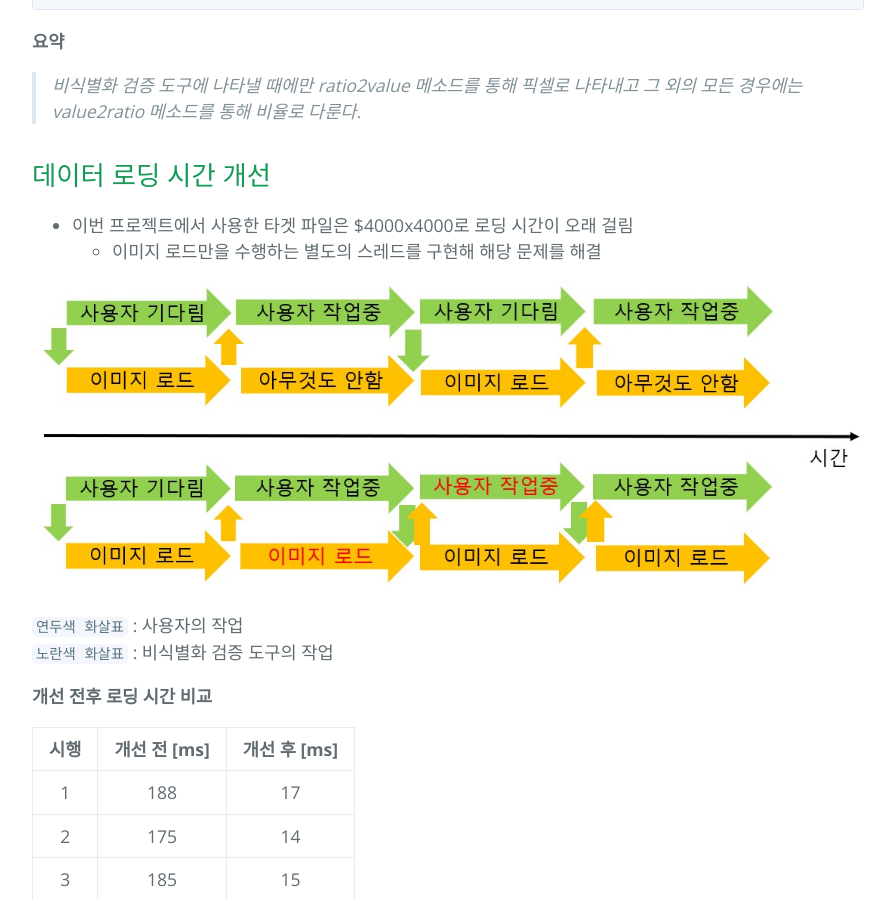
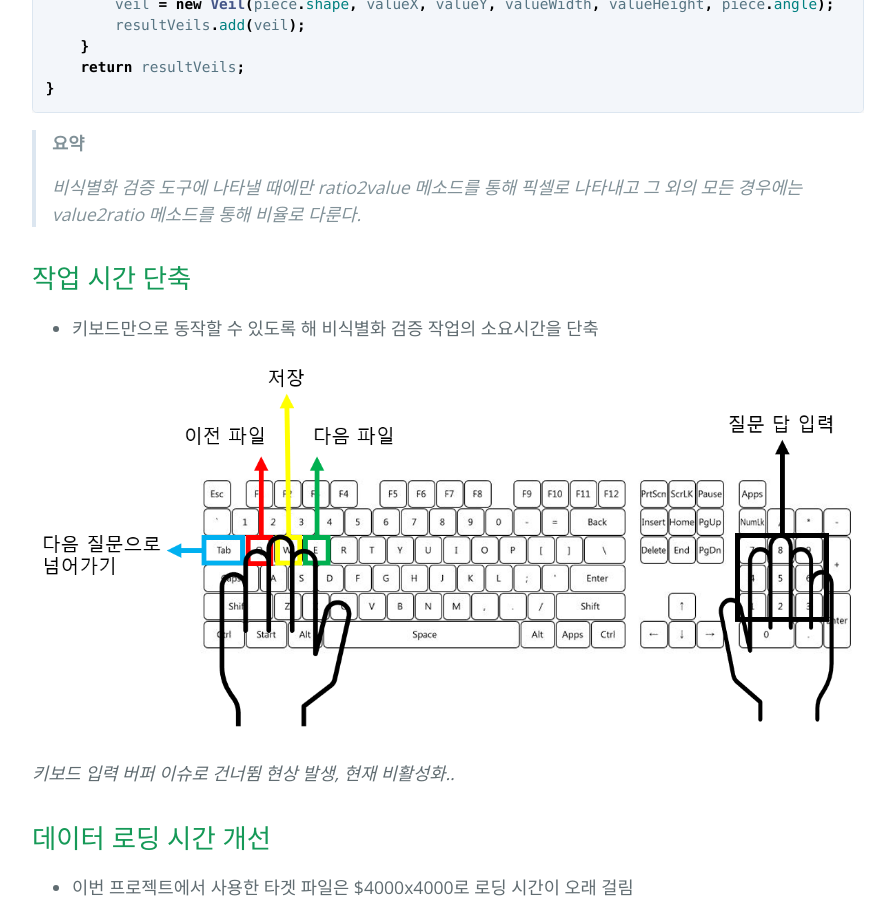
Before and after one commit to tiktaalik7/tiktaalik7.github.io, a Jekyll site: the page built from project-002-De_Identification_Verifier.md, in a window 1280 px wide and 900 px high, scrolled down 8791 px. Shown: the whole window, without its empty margins (192-1087 px from the left). Built offline with Jekyll 4.4.1, drawn with Linux system fonts in a browser that asks for light colours; some of the changed text lies outside the part shown.

Commit message:
write de identification verifier project

````diff
--- a/project-002-De_Identification_Verifier.md
+++ b/project-002-De_Identification_Verifier.md
@@ -8,8 +8,8 @@ description: 비식별화된 이미지의 검증 작업을 위한 도구 개발
 
 _개발환경 : Windows, VisualStudioCode, Java, SWT, Git, Maven_
 _사용 라이브러리 : SWT, OpenCV_
-_과제명 : 52. 실내 자율주행 데이터_
 _과제번호 : 202207810001_
+> ![과제정보](./imgs/project-002-img16.png)
 
 # 프로젝트 개요
 
@@ -52,7 +52,7 @@ _과제번호 : 202207810001_
 + 타겟 파일마다 각각 Veil에 대한 정보와 검증 질문에 대한 답 3가지를 함께(이하 타겟 파일 정보) 갖는다.
 + 타겟 파일 정보에 따라 View를 계속해서 Update해야 하므로 MVC 패턴을 채용한다.
 
-+ **예) `Next` 버튼의 동작 과정**
+**예) `Next` 버튼의 동작 과정**
 ![구조](./imgs/project-002-img10.jpg)
 
 # 모델 구조
@@ -69,11 +69,11 @@ _과제번호 : 202207810001_
 
 ## 데이터 저장 및 유지
 + 영속성을 위해 저장해야 할 최소 데이터는 다음과 같다.
-  + `파일명`, `질문 1`, `질문 2`, `질문 3`, `veils CSV`
+  + `파일명`, `질문 1`, `질문 2`, `질문 3`, `Veils CSV`
 
     + `파일명` : 타겟이 되는 파일의 파일 명으로 targetfolder 이후의 파일 디렉토리를 포함
     + `질문` : 각 질문에 대한 답이 해당
-    + `veils CSV` : 아래에서 자세히 설명
+    + `Veils CSV` : 아래에서 자세히 설명
 
 **Veil의 매커니즘**
 + Veil의 정보는 비율로 처리하며 실제 Veil을 디스플레이할 때만 픽셀값으로 변환해 사용
@@ -144,9 +144,16 @@ public ArrayList<Veil> ratio2Value(ArrayList<Veil> veils, Rectangle imgBounds, R
 }
 ```
 
-**요약**
+> **요약**
+>
+>*비식별화 검증 도구에 나타낼 때에만 ratio2value 메소드를 통해 픽셀로 나타내고 그 외의 모든 경우에는 value2ratio 메소드를 통해 비율로 다룬다.*
 
->*비식별화 검증 도구에 나타낼 때에만 ratio2value 메소드를 통해 픽셀로 나타내고 그 외의 모든 경우에는 value2ratio 메소드를 통해 비율로 다룬다.*
+## 작업 시간 단축
++ 키보드만으로 동작할 수 있도록 해 비식별화 검증 작업의 소요시간을 단축
+
+![키보드](./imgs/project-002-img15.png)
+
+*키보드 입력 버퍼 이슈로 건너뜀 현상 발생, 현재 비활성화..*
 
 ## 데이터 로딩 시간 개선
 + 이번 프로젝트에서 사용한 타겟 파일은 $4000x4000로 로딩 시간이 오래 걸림
````
Also changed, not shown: imgs/project-002-img15.png (added), imgs/project-002-img16.png (added).
